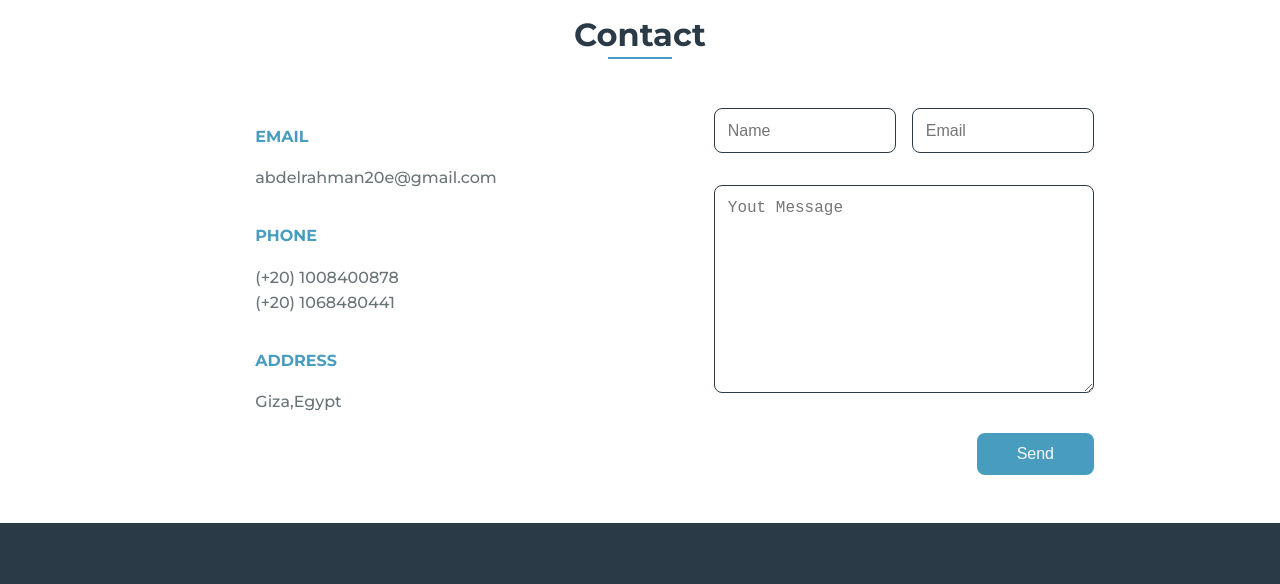
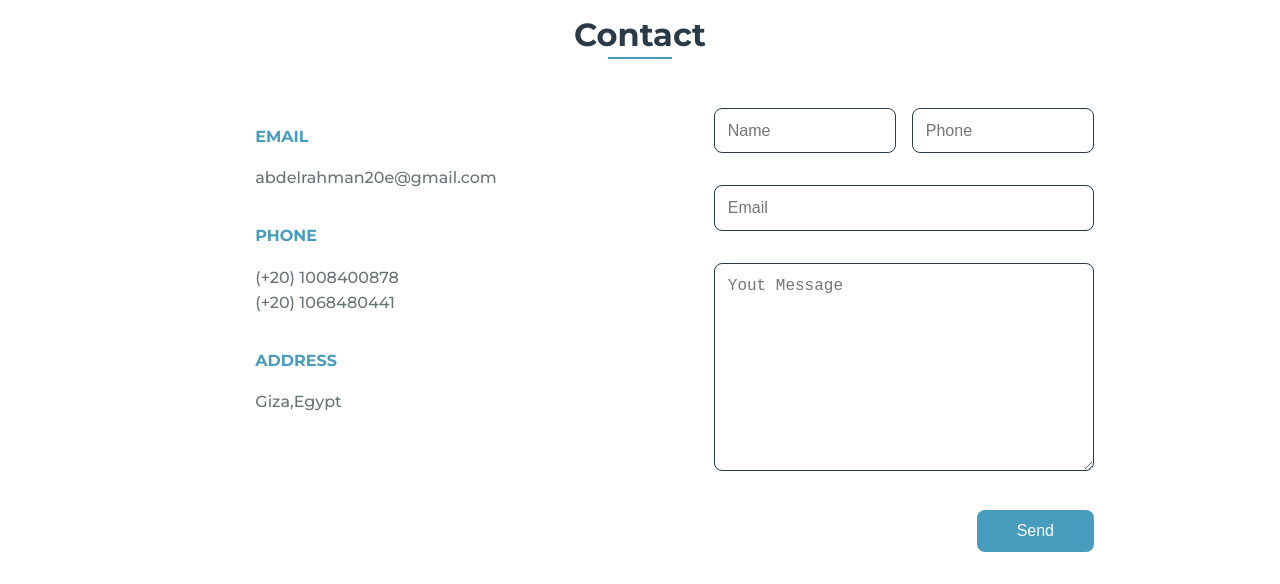
Before and after one commit to sa1dek/Abdelrahman_Sadek_profile3, a plain HTML site: page index.html in a window 1280 px wide. Shown: the part 2844-3428 px from the top of the page. Drawn offline with nearby package versions, Linux system fonts and the light colour scheme.

Commit message:
Add files via upload

```diff
--- a/index.html
+++ b/index.html
@@ -164,20 +164,22 @@
                     <span class="contact-text">Giza,Egypt</span>
                 </div>
 
-                <form action="" class="contact-form">
+                <form action="https://api.web3forms.com/submit" method="POST" class="contact-form">
                     <div class="contact-inputs">
-                        <input type="text" placeholder="Name" class="contact-input">
-                        <input type="email" placeholder="Email" class="contact-input">
+                        <input type="hidden" name="access_key" value="b0807d53-69c1-4baa-b0e9-6a56e8ed32ac">
+                        <input name="name" id="name" type="text" placeholder="Name" class="contact-input" required>
+                        <input name="phone" id="phone" type="number" placeholder="Phone" class="contact-input" required>
+
                     </div>
-
-                    <textarea name="" id="" cols="0" rows="10"placeholder="Yout Message" class="contact-input"></textarea>
-
-                    <input type="submit" value="Send" class="contact-button">
+                    <input name="email" id="email" type="email" placeholder="Email" class="contact-input" required>
+                    <textarea name="message" id="message" cols="0" rows="10"placeholder="Yout Message" class="contact-input" required></textarea>
+                    <button type="submit" class="contact-button">Send</button>
                 </form>
             </div>
         </section>
 
     </main>
+
 
     <footer class="footer section">
         <div class="footer-container bd-grid">
@@ -209,5 +211,7 @@
 
     <script src="https://unpkg.com/scrollreveal"></script>
     <script src="main.js"></script>
+    <script src="https://smtpjs.com/v3/smtp.js"></script>
+    <script src="https://unpkg.com/sweetalert/dist/sweetalert.min.js"></script>
 </body>
 </html>
```
